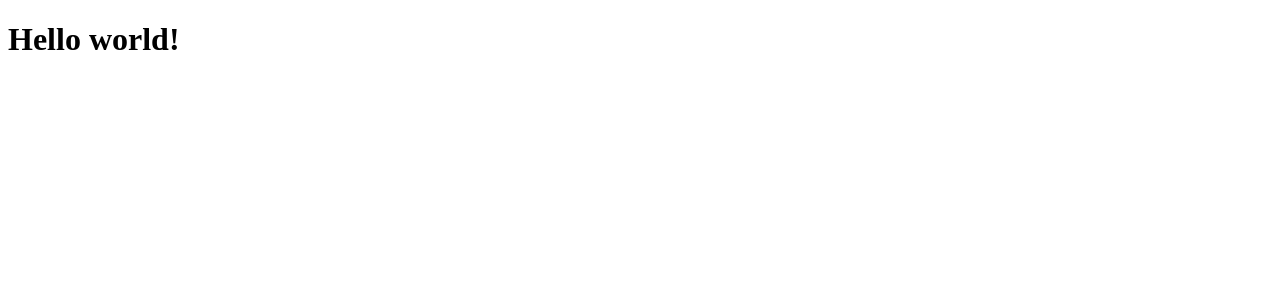
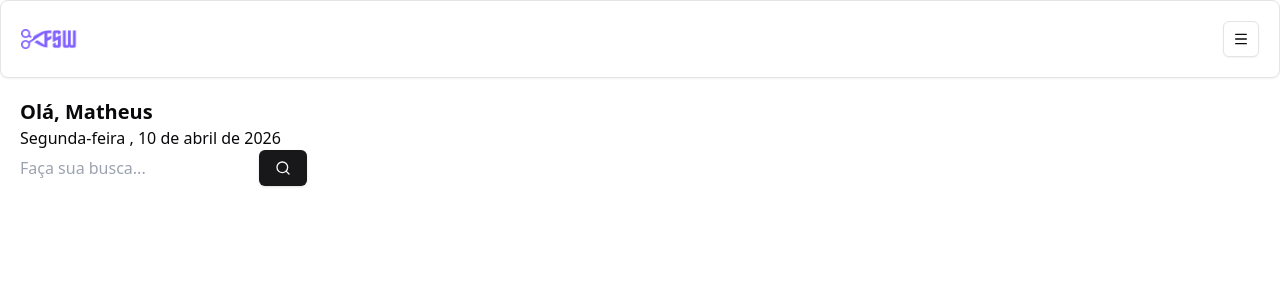
Before and after one commit to Matheusesp1/barber, a Next.js app: page / in a window 1280 px wide. Shown: the top 300 px of the page. Built offline with nearby package versions, Linux system fonts and the light colour scheme.

Commit message:
feat: implement header component with logo and menu button style: update globals.css for improved theming and color variables chore: migrate tailwind configuration to TypeScript and enhance theme settings

```diff
--- /dev/null
+++ b/app/_components/header.tsx
@@ -0,0 +1,19 @@
+import { Card, CardContent } from "./ui/card"
+import Image from "next/image"
+import { Button } from "./ui/button"
+import { MenuIcon } from "lucide-react"
+
+const Header = () => {
+  return (
+    <Card>
+      <CardContent className="flex flex-row items-center justify-between p-5">
+        <Image src="/LogoBarber.png" alt="Logo Barber" height={18} width={120}/>
+        <Button size="icon" variant="outline">
+          <MenuIcon />
+        </Button>
+      </CardContent>
+    </Card>
+  )
+}
+
+export default Header
--- /dev/null
+++ b/app/_components/ui/card.tsx
@@ -0,0 +1,79 @@
+import * as React from "react"
+
+import { cn } from "@/app/_lib/utils"
+
+const Card = React.forwardRef<
+  HTMLDivElement,
+  React.HTMLAttributes<HTMLDivElement>
+>(({ className, ...props }, ref) => (
+  <div
+    ref={ref}
+    className={cn(
+      "bg-card text-card-foreground rounded-lg border shadow-sm",
+      className,
+    )}
+    {...props}
+  />
+))
+Card.displayName = "Card"
+
+const CardHeader = React.forwardRef<
+  HTMLDivElement,
+  React.HTMLAttributes<HTMLDivElement>
+>(({ className, ...props }, ref) => (
+  <div
+    ref={ref}
+    className={cn("flex flex-col space-y-1.5 p-6", className)}
+    {...props}
+  />
+))
+CardHeader.displayName = "CardHeader"
+
+const CardTitle = React.forwardRef<
+  HTMLParagraphElement,
+  React.HTMLAttributes<HTMLHeadingElement>
+>(({ className, ...props }, ref) => (
+  <h3
+    ref={ref}
+    className={cn(
+      "text-2xl font-semibold leading-none tracking-tight",
+      className,
+    )}
+    {...props}
+  />
+))
+CardTitle.displayName = "CardTitle"
+
+const CardDescription = React.forwardRef<
+  HTMLParagraphElement,
+  React.HTMLAttributes<HTMLParagraphElement>
+>(({ className, ...props }, ref) => (
+  <p
+    ref={ref}
+    className={cn("text-muted-foreground text-sm", className)}
+    {...props}
+  />
+))
+CardDescription.displayName = "CardDescription"
+
+const CardContent = React.forwardRef<
+  HTMLDivElement,
+  React.HTMLAttributes<HTMLDivElement>
+>(({ className, ...props }, ref) => (
+  <div ref={ref} className={cn("p-6 pt-0", className)} {...props} />
+))
+CardContent.displayName = "CardContent"
+
+const CardFooter = React.forwardRef<
+  HTMLDivElement,
+  React.HTMLAttributes<HTMLDivElement>
+>(({ className, ...props }, ref) => (
+  <div
+    ref={ref}
+    className={cn("flex items-center p-6 pt-0", className)}
+    {...props}
+  />
+))
+CardFooter.displayName = "CardFooter"
+
+export { Card, CardHeader, CardFooter, CardTitle, CardDescription, CardContent }
--- a/app/globals.css
+++ b/app/globals.css
@@ -1,36 +1,38 @@
-/* @tailwind base;
+@tailwind base;
 @tailwind components;
 @tailwind utilities;
 
 @layer base {
-  .dark {
-    --background: 225 9% 9%;
-    --foreground: 210 40% 98%;
+  :root {
+    --background: 0 0% 100%;
+    --foreground: 240 10% 3.9%;
+    --border: 240 5.9% 90%;
+    --border: 240 5.9% 90%;
+    --input: 240 5.9% 90%;
+    --ring: 240 10% 50%;
+    --background: 0 0% 100%;
+    --foreground: 240 10% 3.9%;
 
-    --card: 228 9% 11%;
-    --card-foreground: 210 40% 98%;
+    --primary: 240 5.9% 10%;
+    --primary-foreground: 0 0% 98%;
 
-    --popover: 228 9% 11%;
-    --popover-foreground: 210 40% 98%;
+    --secondary: 240 4.8% 95.9%;
+    --secondary-foreground: 240 5.9% 10%;
 
-    --primary: 252 100% 69%;
-    --primary-foreground: 0 0% 100%;
+    --muted: 240 4.8% 95.9%;
+    --muted-foreground: 240 3.8% 46.1%;
 
-    --secondary: 228 6% 16%;
-    --secondary-foreground: 210 40% 98%;
+    --accent: 240 4.8% 95.9%;
+    --accent-foreground: 240 5.9% 10%;
 
-    --muted: 228 6% 16%;
-    --muted-foreground: 215 20.2% 65.1%;
+    --destructive: 0 84.2% 60.2%;
+    --destructive-foreground: 0 0% 98%;
 
-    --accent: 228 6% 16%;
-    --accent-foreground: 210 40% 98%;
+    --popover: 0 0% 100%;
+    --popover-foreground: 240 10% 3.9%;
 
-    --destructive: 0 84% 60%;
-    --destructive-foreground: 210 40% 98%;
-
-    --border: 228 6% 16%;
-    --input: 228 6% 16%;
-    --ring: 212.7 26.8% 83.9%;
+    --card: 0 0% 100%;
+    --card-foreground: 240 10% 3.9%;
 
     --radius: 0.5rem;
   }
@@ -46,4 +48,4 @@
   body {
     @apply bg-background text-foreground h-full;
   }
-} */
+}
--- a/app/page.tsx
+++ b/app/page.tsx
@@ -1,8 +1,25 @@
-"use client"
-import { useState } from "react"
+import { SearchIcon } from "lucide-react"
+import Header from "./_components/header"
+import { Button } from "./_components/ui/button"
+
 //SERVER COMPONENTS
 const Home = () => {
-  const [] = useState()
-  return <h1 className="text-red-500py">Hello world!</h1>
+  return (
+    <div>
+      {/* header */}
+      <Header />
+      <div className="p-5">
+        <h1 className="text-xl font-bold">Olá, Matheus</h1>
+        <p>Segunda-feira , 10 de abril de 2026</p>
+
+        <div className="flex items-center gap-2">
+          <input placeholder="Faça sua busca..."/>
+          <Button>
+            <SearchIcon />
+          </Button>
+        </div>
+      </div>
+    </div>
+  )
 }
 export default Home
--- a/tailwind.config.js
+++ /dev/null
@@ -1,8 +0,0 @@
-/** @type {import('tailwindcss').Config} */
-module.exports = {
-  content: [],
-  theme: {
-    extend: {},
-  },
-  plugins: [],
-}
--- a/tailwind.config.ts
+++ b/tailwind.config.ts
@@ -1,64 +1,81 @@
-import type { Config } from "tailwindcss";
+import type { Config } from "tailwindcss"
 
-const config: Config = {
+const config = {
   darkMode: ["class"],
   content: [
-    "./pages/**/*.{js,ts,jsx,tsx,mdx}",
-    "./components/**/*.{js,ts,jsx,tsx,mdx}",
-    "./app/**/*.{js,ts,jsx,tsx,mdx}",
+    "./pages/**/*.{ts,tsx}",
+    "./components/**/*.{ts,tsx}",
+    "./app/**/*.{ts,tsx}",
+    "./src/**/*.{ts,tsx}",
   ],
+  prefix: "",
   theme: {
+    container: {
+      center: true,
+      padding: "2rem",
+      screens: {
+        "2xl": "1400px",
+      },
+    },
     extend: {
       colors: {
-  			background: 'hsl(var(--background))',
-  			foreground: 'hsl(var(--foreground))',
-  			card: {
-  				DEFAULT: 'hsl(var(--card))',
-  				foreground: 'hsl(var(--card-foreground))'
+        border: "hsl(var(--border))",
+        input: "hsl(var(--input))",
+        ring: "hsl(var(--ring))",
+        background: "hsl(var(--background))",
+        foreground: "hsl(var(--foreground))",
+        primary: {
+          DEFAULT: "hsl(var(--primary))",
+          foreground: "hsl(var(--primary-foreground))",
+        },
+        secondary: {
+          DEFAULT: "hsl(var(--secondary))",
+          foreground: "hsl(var(--secondary-foreground))",
+        },
+        destructive: {
+          DEFAULT: "hsl(var(--destructive))",
+          foreground: "hsl(var(--destructive-foreground))",
+        },
+        muted: {
+          DEFAULT: "hsl(var(--muted))",
+          foreground: "hsl(var(--muted-foreground))",
+        },
+        accent: {
+          DEFAULT: "hsl(var(--accent))",
+          foreground: "hsl(var(--accent-foreground))",
         },
         popover: {
-  				DEFAULT: 'hsl(var(--popover))',
-  				foreground: 'hsl(var(--popover-foreground))'
+          DEFAULT: "hsl(var(--popover))",
+          foreground: "hsl(var(--popover-foreground))",
         },
-  			primary: {
-  				DEFAULT: 'hsl(var(--primary))',
-  				foreground: 'hsl(var(--primary-foreground))'
+        card: {
+          DEFAULT: "hsl(var(--card))",
+          foreground: "hsl(var(--card-foreground))",
         },
-  			secondary: {
-  				DEFAULT: 'hsl(var(--secondary))',
-  				foreground: 'hsl(var(--secondary-foreground))'
-  			},
-  			muted: {
-  				DEFAULT: 'hsl(var(--muted))',
-  				foreground: 'hsl(var(--muted-foreground))'
-  			},
-  			accent: {
-  				DEFAULT: 'hsl(var(--accent))',
-  				foreground: 'hsl(var(--accent-foreground))'
-  			},
-  			destructive: {
-  				DEFAULT: 'hsl(var(--destructive))',
-  				foreground: 'hsl(var(--destructive-foreground))'
-  			},
-  			border: 'hsl(var(--border))',
-  			input: 'hsl(var(--input))',
-  			ring: 'hsl(var(--ring))',
-  			chart: {
-  				'1': 'hsl(var(--chart-1))',
-  				'2': 'hsl(var(--chart-2))',
-  				'3': 'hsl(var(--chart-3))',
-  				'4': 'hsl(var(--chart-4))',
-  				'5': 'hsl(var(--chart-5))'
-  			}
       },
       borderRadius: {
-  			lg: 'var(--radius)',
-  			md: 'calc(var(--radius) - 2px)',
-  			sm: 'calc(var(--radius) - 4px)'
-  		}
-  	}
+        lg: "var(--radius)",
+        md: "calc(var(--radius) - 2px)",
+        sm: "calc(var(--radius) - 4px)",
+      },
+      keyframes: {
+        "accordion-down": {
+          from: { height: "0" },
+          to: { height: "var(--radix-accordion-content-height)" },
+        },
+        "accordion-up": {
+          from: { height: "var(--radix-accordion-content-height)" },
+          to: { height: "0" },
+        },
+      },
+      animation: {
+        "accordion-down": "accordion-down 0.2s ease-out",
+        "accordion-up": "accordion-up 0.2s ease-out",
+      },
+    },
   },
   // eslint-disable-next-line @typescript-eslint/no-require-imports
   plugins: [require("tailwindcss-animate")],
-};
-export default config;
+} satisfies Config
+
+export default config
```
Lines whose indentation alone changed are shown as unchanged.
